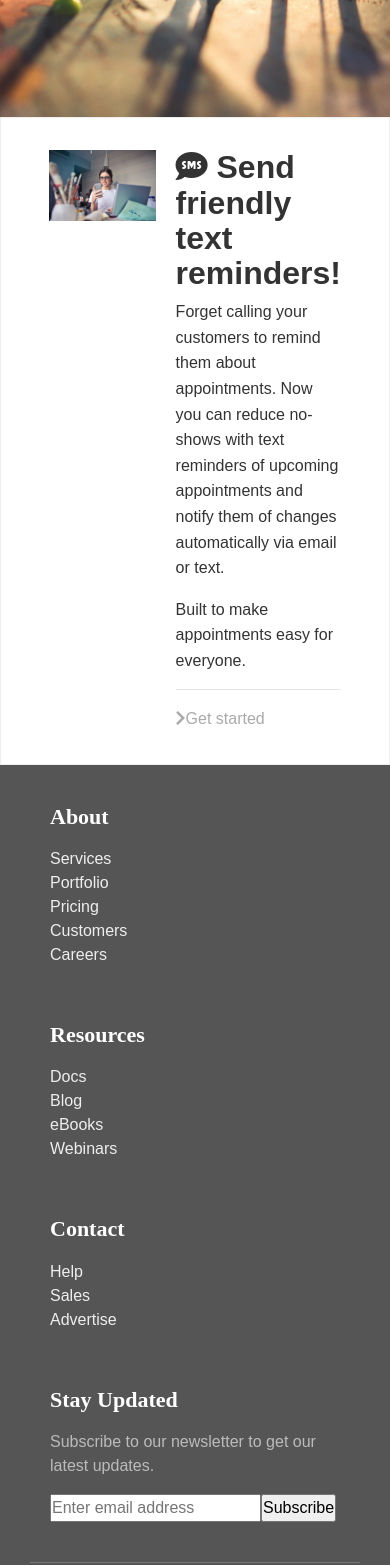
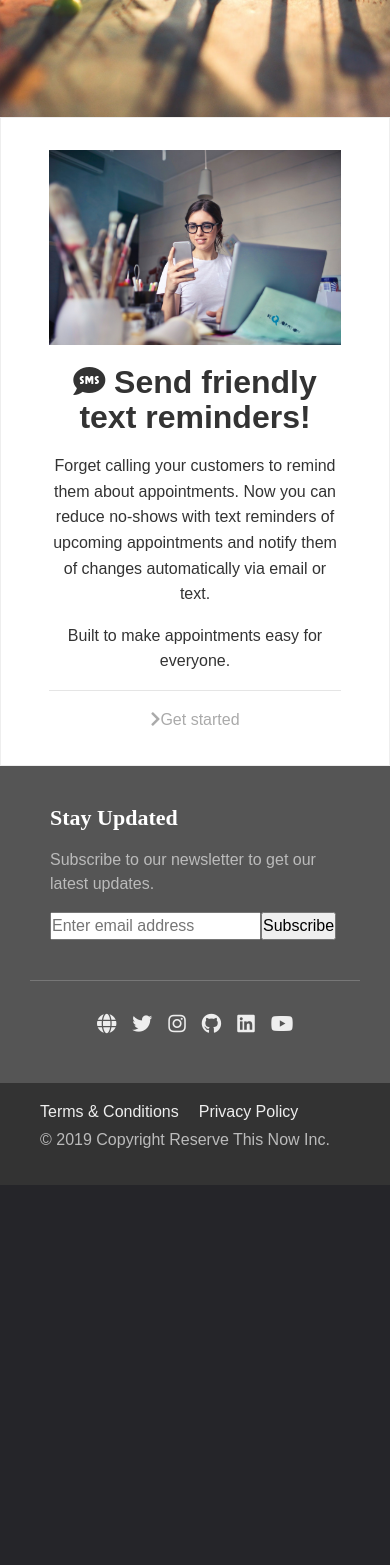
Before and after one commit to jbribiesca/reservethisnow, a React (Create React App) app in the folder client/: page / in a window 390 px wide. Shown: the part 1619-3184 px from the top of the page. After the commit the page ends 2804 px from the top, so only its background shows below. Built offline with nearby package versions, Linux system fonts and the light colour scheme; no server answers; a web font is replaced by a local one.

Commit message:
Media query fixed

```diff
--- a/client/src/App.js
+++ b/client/src/App.js
@@ -94,7 +94,7 @@ class App extends Component {
 	                           {/* Footer Section */}
 						  <footer>
                             <section className="ft-main">
-                                <div className="ft-main-item">
+                                <div className="ft-main-item" className="lead hide-on-small test">
                                     <h2 className="ft-title">About</h2>
                                     <ul>
                                         <li><a href="#">Services</a></li>
@@ -104,7 +104,7 @@ class App extends Component {
                                         <li><a href="#">Careers</a></li>
                                     </ul>
                                 </div>
-                                <div className="ft-main-item">
+                                <div className="ft-main-item" className="lead hide-on-small test">
                                     <h2 className="ft-title">Resources</h2>
                                     <ul>
                                         <li><a href="#">Docs</a></li>
@@ -113,7 +113,7 @@ class App extends Component {
                                         <li><a href="#">Webinars</a></li>
                                     </ul>
                                 </div>
-                                <div className="ft-main-item">
+                                <div className="ft-main-item" className="lead hide-on-small test">
                                     <h2 className="ft-title">Contact</h2>
                                     <ul>
                                         <li><a href="#">Help</a></li>
--- a/client/src/index.css
+++ b/client/src/index.css
@@ -26,3 +26,7 @@ body {
   text-align: center;
   color: #444;
 }
+
+.col-md-6 {
+  margin-bottom: 20px;
+}
--- a/client/src/pages/Auth/LoginForm.js
+++ b/client/src/pages/Auth/LoginForm.js
@@ -148,7 +148,7 @@ class LoginForm extends Component {
                                         <img src="/images/booking.jpg" alt=""></img>
                                     </div>
                                     <div>
-                                        <h2><i class="fas fa-sms"></i> Send friendly text reminders!</h2>
+                                        <h2 className="sms-Text"><i class="fas fa-sms"></i> Send friendly text reminders!</h2>
                                         <p>Forget calling your customers to remind them about appointments.
                                             Now you can reduce no-shows with text reminders of upcoming appointments
                                             and notify them of changes automatically via email or text.</p>
--- a/client/src/pages/Auth/auth.css
+++ b/client/src/pages/Auth/auth.css
@@ -396,6 +396,21 @@ a:hover {
 
   }
 
+  .gift-cards {
+    display: block;
+
+
+    text-align: center;
+  }
+
+  .gift-cards img {
+    padding-bottom: 20px;
+  }
+
+  .gift-cards h2 {
+    padding-bottom: 10px;
+  }
+
   #showcase .container {
     margin-top: 15vh;
 
```
